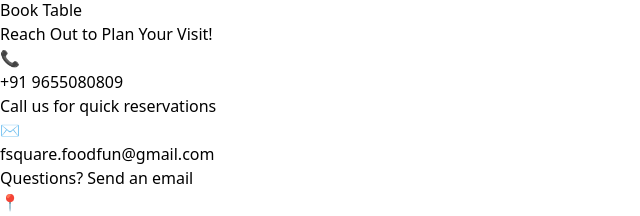
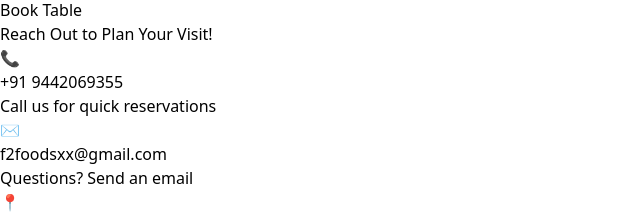
Before and after one commit to nbalki/f2-food-fun, a React (Vite) app: page / in a window 1280 px wide. Shown: the part 1958-2174 px from the top of the page, without its empty margins (0-640 px from the left). Built offline with nearby package versions, Linux system fonts and the light colour scheme.

Commit message:
Update App.jsx

```diff
--- a/src/App.jsx
+++ b/src/App.jsx
@@ -109,7 +109,7 @@ export default function App() {
                 <div className="flex items-start gap-3">
                   <span className="text-2xl">📞</span>
                   <div>
-                    <div className="font-semibold">+91 9655080809</div>
+                    <div className="font-semibold">+91 9442069355</div>
                     <div className="text-sm text-white/90">Call us for quick reservations</div>
                   </div>
                 </div>
@@ -117,7 +117,7 @@ export default function App() {
                 <div className="flex items-start gap-3">
                   <span className="text-2xl">✉️</span>
                   <div>
-                    <div className="font-semibold">fsquare.foodfun@gmail.com</div>
+                    <div className="font-semibold">f2foodsxx@gmail.com</div>
                     <div className="text-sm text-white/90">Questions? Send an email</div>
                   </div>
                 </div>
```
